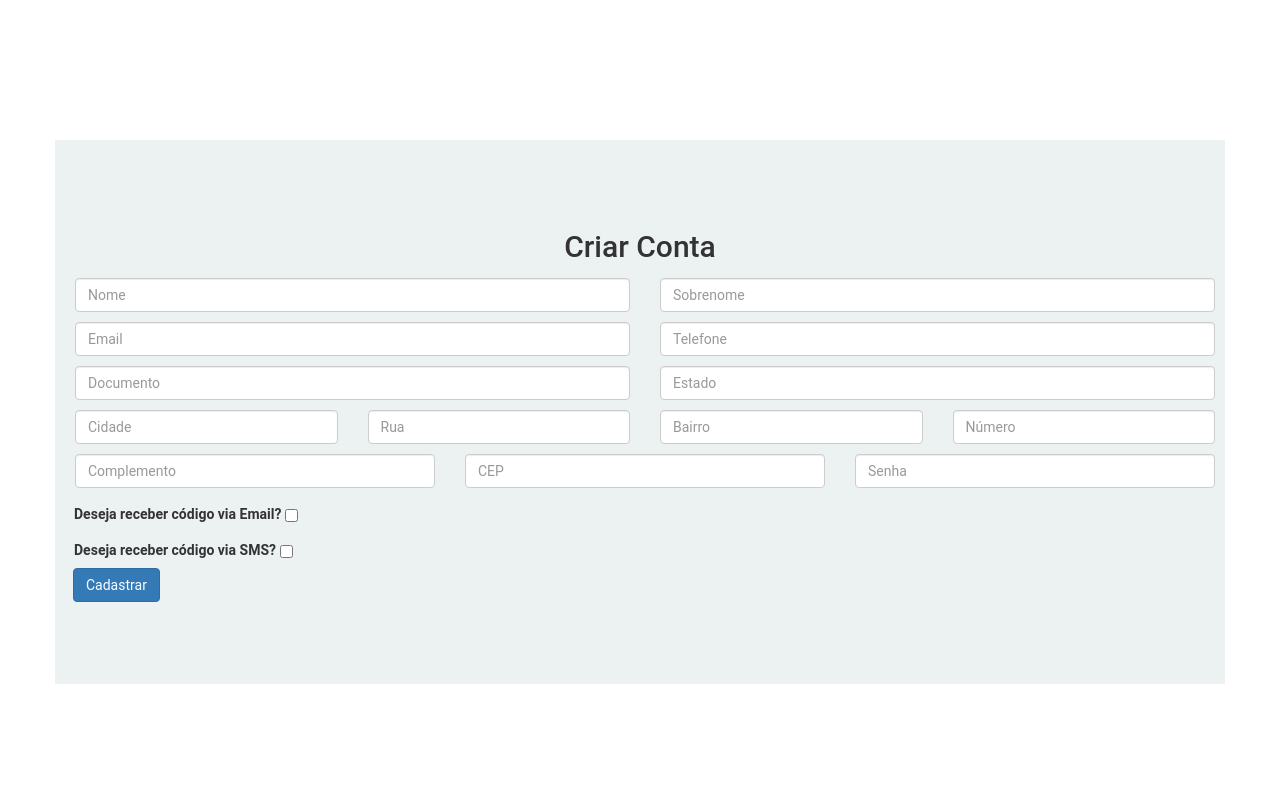
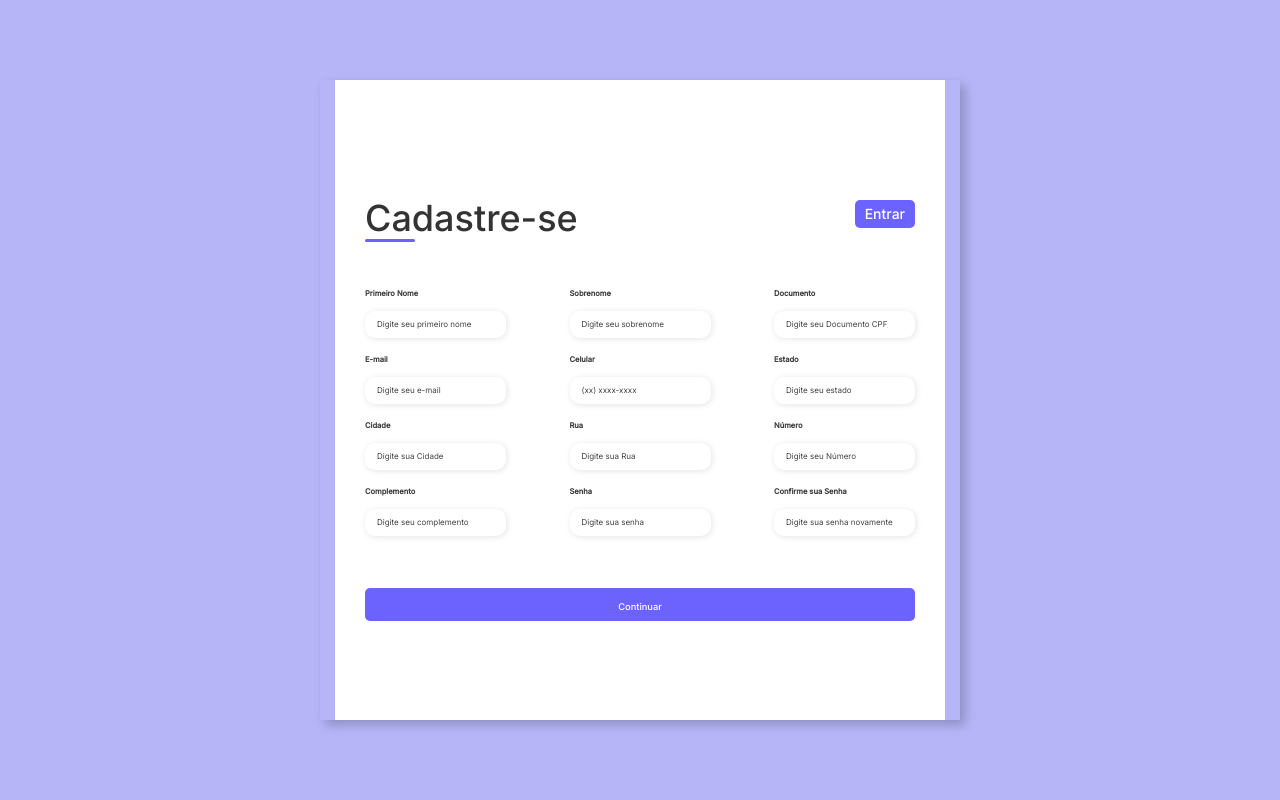
Before and after one commit to AlexPedro105/eCommerce, a PHP site: page /template/criarConta.php in a window 1280 px wide. Run offline with PHP 8.4, Linux system fonts and the light colour scheme.

Commit message:
Desenvolvimento da tela de Criar Conta
Esse é o layout da tela de criar conta, onde o cliente irá cadastrar as suas informações no site.

```diff
--- a/css/criarConta.css
+++ b/css/criarConta.css
@@ -1,18 +1,174 @@
-input[type="text"], input[type="email"], input[type="number"],input[type="password"] {
-	margin: 5px;
-}
-.cdgVerification{
-	position: relative;
-	left: 4px;
-}
-input[type="checkbox"]{
-	margin-top: 13px;
-	position: relative;
-	top: 2.5px;
+@import url('https://fonts.googleapis.com/css2?family=Inter:wght@200;300;400;500&family=Open+Sans:wght@300;400;500;600&display=swap');
+* {
+    padding: 0;
+    margin: 0;
+    box-sizing: border-box;
+    font-family: 'Inter', sans-serif;
 }
 
-.btnCadastrar{
-	position: relative;
-	top: 2.5px;
-	left: 3px;
+body {
+    width: 100%;
+    height: 100vh;
+    display: flex;
+    justify-content: center;
+    align-items: center;
+    background: #0c0ce94d;
 }
+
+.container {
+    width: 80%;
+    height: 80vh;
+    display: flex;
+    box-shadow: 5px 5px 10px rgba(0, 0, 0, 0.212);
+}
+
+.form-image {
+    width: 50%;
+    display: flex;
+    justify-content: center;
+    align-items: center;
+    background-color: #fde3a7d7;
+    padding: 1rem;
+}
+
+.form-image img {
+    width: 31rem;
+}
+
+.form {
+    width: 50%;
+    display: flex;
+    flex-direction: column;
+    justify-content: center;
+    align-items: center;
+    background-color: #fff;
+    padding: 3rem;
+}
+
+.form-header {
+    margin-bottom: 3rem;
+    display: flex;
+    justify-content: space-between;
+}
+
+.login-button {
+    display: flex;
+    align-items: center;
+}
+
+.login-button button {
+    border: none;
+    background-color: #6c63ff;
+    padding: 0.4rem 1rem;
+    border-radius: 5px;
+    cursor: pointer;
+}
+
+.login-button button:hover {
+    background-color: #6b63fff1;
+}
+
+.login-button button a {
+    text-decoration: none;
+    font-weight: 500;
+    color: #fff;
+}
+
+.form-header h1::after {
+    content: '';
+    display: block;
+    width: 5rem;
+    height: 0.3rem;
+    background-color: #6c63ff;
+    margin: 0 auto;
+    position: absolute;
+    border-radius: 10px;
+}
+
+.input-group {
+    display: flex;
+    flex-wrap: wrap;
+    justify-content: space-between;
+    padding: 1rem 0;
+}
+
+.input-box {
+    display: flex;
+    flex-direction: column;
+    margin-bottom: 1.1rem;
+}
+
+.input-box input {
+    margin: 0.6rem 0;
+    padding: 0.8rem 1.2rem;
+    border: none;
+    border-radius: 10px;
+    box-shadow: 1px 1px 6px #0000001c;
+    font-size: 0.8rem;
+}
+
+.input-box input:hover {
+    background-color: #eeeeee75;
+}
+
+.input-box input:focus-visible {
+    outline: 1px solid #6c63ff;
+}
+
+.input-box label {
+    font-size: 0.75rem;
+    font-weight: 600;
+    color: #000000c0;
+}
+
+.input-box input::placeholder {
+    color: #000000be;
+}
+
+.continue-button button {
+    width: 100%;
+    margin-top: 2.5rem;
+    border: none;
+    background-color: #6c63ff;
+    padding: 0.62rem;
+    border-radius: 5px;
+    cursor: pointer;
+}
+
+.continue-button button:hover {
+    background-color: #6b63fff1;
+}
+
+.continue-button button a {
+    text-decoration: none;
+    font-size: 0.93rem;
+    font-weight: 500;
+    color: #fff;
+}
+
+@media screen and (max-width: 1330px) {
+    .form-image {
+        display: none;
+    }
+    .container {
+        width: 50%;
+    }
+    .form {
+        width: 100%;
+    }
+}
+
+@media screen and (max-width: 1064px) {
+    .container {
+        width: 90%;
+        height: auto;
+    }
+    .input-group {
+        flex-direction: column;
+        z-index: 5;
+        padding-right: 5rem;
+        max-height: 10rem;
+        overflow-y: scroll;
+        flex-wrap: nowrap;
+    }
+}
--- a/css/estilo.css
+++ b/css/estilo.css
@@ -1,4 +1,8 @@
-
+* {
+    padding: 0;
+    margin: 0;
+    box-sizing: border-box;
+}
 .barraNavegacao a {
     color: white;
 }
--- a/css/estiloSite.css
+++ b/css/estiloSite.css
@@ -1,3 +1,9 @@
+* {
+    padding: 0;
+    margin: 0;
+    box-sizing: border-box;
+}
+
 body {
     width: auto;
 }
--- a/css/login.css
+++ b/css/login.css
@@ -1,3 +1,9 @@
+* {
+    padding: 0;
+    margin: 0;
+    box-sizing: border-box;
+}
+
 .contents{
     padding: 7rem 0;
     font-family:"Roboto",sans-serif;
--- a/template/criarConta.php
+++ b/template/criarConta.php
@@ -1,6 +1,6 @@
-<!DOCTYPE html>
 <!DOCTYPE html>
 <html>
+
 <head>
 	<meta charset="utf-8">
 	<meta name="viewport" content="width=device-width, initial-scale=1">
@@ -9,8 +9,9 @@
 	<link rel="stylesheet" type="text/css" href="../css/criarConta.css">
 	<title>Criar conta</title>
 </head>
+
 <body>
-	<div class="container contents">
+	<!--<div class="container contents">
 		<div class="row">
 			<div class="col-md-12">
 				<h2 class="text-center">Criar Conta</h2>
@@ -83,7 +84,82 @@
 				</div>
 			</div>
 		</form>
+	</div> -->
+
+	<div class="container">
+		<div class="form-image">
+			<img src="../img/undraw_file_sync_ot38.png">
+		</div>
+		<div class="form">
+			<form action="#">
+				<div class="form-header">
+					<div class="title">
+						<h1>Cadastre-se</h1>
+					</div>
+					<div class="login-button">
+						<button><a href="#">Entrar</a></button>
+					</div>
+				</div>
+				<div class="input-group">
+					<div class="input-box">
+						<label for="firstname">Primeiro Nome</label>
+						<input id="firstname" type="text" name="firstname" placeholder="Digite seu primeiro nome"
+							required>
+					</div>
+					<div class="input-box">
+						<label for="lastname">Sobrenome</label>
+						<input id="lastname" type="text" name="lastname" placeholder="Digite seu sobrenome" required>
+					</div>
+					<div class="input-box">
+						<label for="documento">Documento</label>
+						<input type="number" name="documento" placeholder="Digite seu Documento CPF/CNPJ" required>
+					</div>
+					<div class="input-box">
+						<label for="email">E-mail</label>
+						<input id="email" type="email" name="email" placeholder="Digite seu e-mail" required>
+					</div>
+					<div class="input-box">
+						<label for="number">Celular</label>
+						<input id="number" type="tel" name="number" placeholder="(xx) xxxx-xxxx" required>
+					</div>
+					<div class="input-box">
+						<label for="estado">Estado</label>
+						<input type="text" name="estado" placeholder="Digite seu estado" required>
+					</div>
+					<div class="input-box">
+						<label for="cidade">Cidade</label>
+						<input type="text" name="cidade" placeholder="Digite sua Cidade" required>
+					</div>
+					<div class="input-box">
+						<label for="rua">Rua</label>
+						<input type="text" name="rua" placeholder="Digite sua Rua" required>
+					</div>
+					<div class="input-box">
+						<label for="numero">Número</label>
+						<input type="number" name="numero" placeholder="Digite seu Número" required>
+					</div>
+					<div class="input-box">
+						<label for="complemento">Complemento</label>
+						<input type="text" name="complemento" placeholder="Digite seu complemento">
+					</div>
+					<div class="input-box">
+						<label for="password">Senha</label>
+						<input id="password" type="password" name="password" placeholder="Digite sua senha" required>
+					</div>
+					<div class="input-box">
+						<label for="confirmPassword">Confirme sua Senha</label>
+						<input id="confirmPassword" type="password" name="confirmPassword"
+							placeholder="Digite sua senha novamente" required>
+					</div>
+				</div>
+				<div class="continue-button">
+					<button><a href="#">Continuar</a> </button>
+				</div>
+			</form>
+		</div>
 	</div>
 </body>
 <script src="../js/bootstrap.min.js"></script>
 </html>
+
+<!--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-->
--- a/template/login.php
+++ b/template/login.php
@@ -35,7 +35,7 @@
                             </div>
                             <div class="form-group">
                                 <button class="btn btn-button btn-primary">Login</button>
-                                <button class="btn btn-button btn-primary" href="criarConta.php">Criar conta</button>
+                                <a class="btn btn-button btn-primary" href="criarConta.php">Criar conta</a>
                             </div>
                         </form>
                     </div>
```
Also changed, not shown: img/undraw_forms_re_pkrt.png (added), 1 other file.
